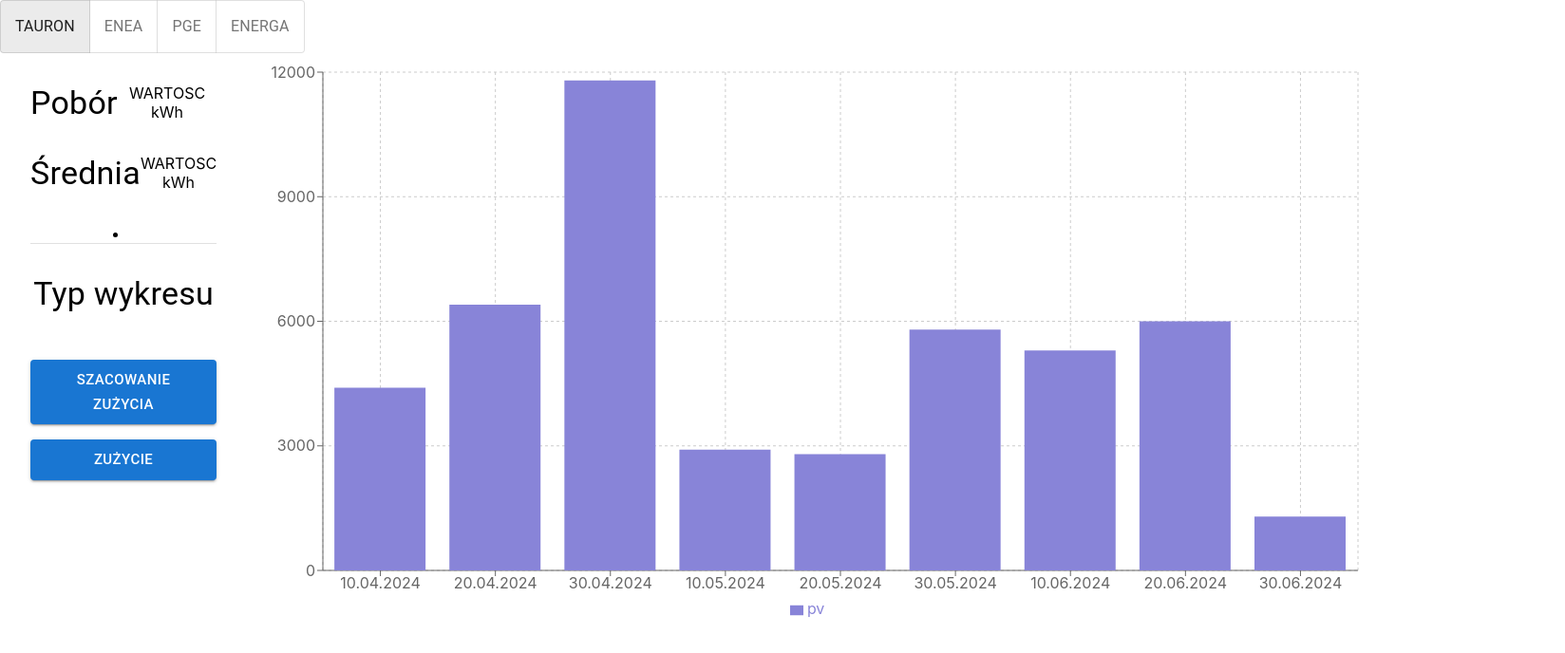
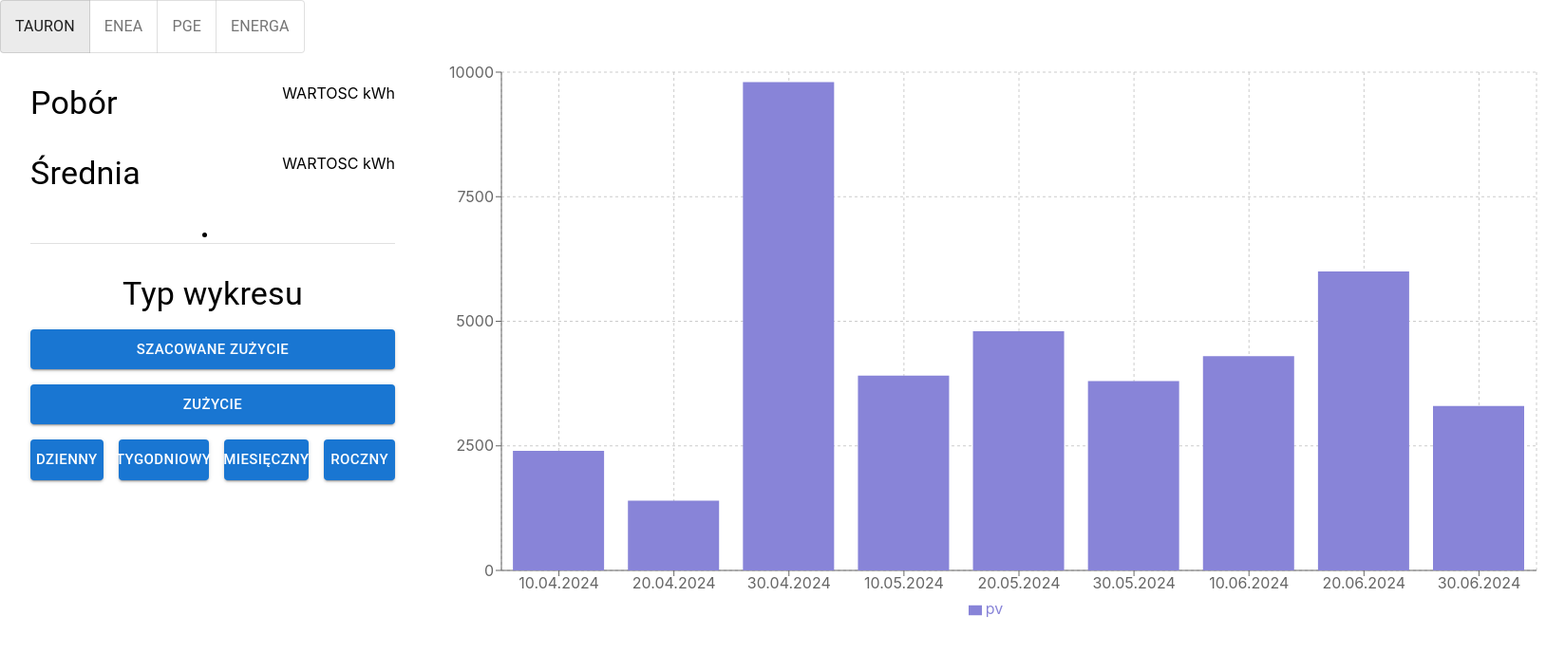
Before and after one commit to Pawlow19/LicznikEnergii, a React (Create React App) app: page / in a window 1280 px wide. Shown: the top 688 px of the page at 95% size, 1648 px wide, since content can reach past the window. Built offline with nearby package versions, Linux system fonts and the light colour scheme.

Commit message:
Primo
Na razie zrobiony chart2 ze sztywnymi danymi, dodane przyciski do poszczególnych rodzajów wykresów.

```diff
--- a/src/views/homepage/chart2.js
+++ b/src/views/homepage/chart2.js
@@ -1,59 +1,61 @@
-import { Box } from '@mui/material'
-import React from 'react'
-import { BarChart, Bar, XAxis, YAxis, CartesianGrid, Tooltip, Legend, ResponsiveContainer } from 'recharts';
+import { Box } from '@mui/material';
+import React, { useState, useEffect } from 'react';
+import { BarChart, Bar, XAxis, YAxis, CartesianGrid, Tooltip, Legend } from 'recharts';
 
-    const data = [
-      {
-        name: '10.04.2024',
-        pv: 4400,
-        amt: 2400,
-      },
-      {
-        name: '20.04.2024',
-        pv: 6398,
-        amt: 2210,
-      },
-      {
-        name: '30.04.2024',
-        pv: 11800,
-        amt: 2290,
-      },
-      {
-        name: '10.05.2024',
-        pv: 2908,
-        amt: 2000,
-      },
-      {
-        name: '20.05.2024',
-        pv: 2800,
-        amt: 2181,
-      },
-      {
-        name: '30.05.2024',
-        pv: 5800,
-        amt: 2500,
-      },
-      {
-          name: '10.06.2024',
-          pv: 5300,
-          amt: 2100,
-        },
-        {
-          name: '20.06.2024',
-          pv: 6000,
-          amt: 2100,
-        },
-        {
-          name: '30.06.2024',
-          pv: 1300,
-          amt: 2100,
-        },
-      ];
+const Chart2 = ({ timeFrame }) => {
+  const [data, setData] = useState([]);
 
-const Chart2 = () => {
-    console.log("chart2");
+  useEffect(() => {
+    const fetchData = () => {
+      switch (timeFrame) {
+        case 'day':
+          const dayData = Array.from({ length: 24 }, (_, i) => ({
+            name: `${i.toString().padStart(2, '0')}:00`,
+            pv: [
+              10, 15, 12, 13, 0, 1, 2, 20, 33, 21, 6, 12, 55, 33, 22, 44, 55, 66, 1, 0, 4, 2, 5, 4
+            ][i]
+          }));
+          setData(dayData);
+          break;
+        case 'week':
+          const weekData = Array.from({ length: 7 }, (_, i) => ({
+            name: [
+              "Poniedziałek", "Wtorek", "Środa", "Czwartek", "Piątek", "Sobota", "Niedziela"
+            ][i],
+            pv: [
+              200, 150, 300, 400, 180, 75, 100
+            ][i]
+          }));
+          setData(weekData);
+          break;
+        case 'month':
+          const monthData = Array.from({ length: 31 }, (_, i) => ({
+            name: `${i + 1}`,
+            pv: [
+              200, 150, 300, 400, 180, 75, 100, 200, 150, 300, 400, 180, 75, 100, 200, 150, 300, 400, 180, 75, 100, 200, 150, 300, 400, 180, 75, 100, 25, 24
+            ][i]
+          }));
+          setData(monthData);
+          break;
+        case 'year':
+          const yearData = Array.from({ length: 12 }, (_, i) => ({
+            name: `${i + 1}.2024`,
+            pv: [
+              2000, 3000, 4000, 5000, 6000, 2000, 2000, 3000, 4000, 5000, 6000, 2000
+            ][i]
+          }));
+          setData(yearData);
+          break;
+        default:
+          setData([]);
+      }
+    };
+
+    fetchData();
+  }, [timeFrame]);
+
   return (
-    <Box sx={{width: "100%", height: "100%"}}>
+    <Box sx={{ width: "100%", height: "100%" }}>
       <BarChart
         width={1200}
         height={600}
@@ -73,7 +75,7 @@ const Chart2 = () => {
         <Bar dataKey="pv" stackId="a" fill="#8884d8" />
       </BarChart>
     </Box>
-  )
-}
+  );
+};
 
-export default Chart2
+export default Chart2;
--- a/src/views/homepage/energyMeter.js
+++ b/src/views/homepage/energyMeter.js
@@ -1,7 +1,19 @@
-import { Box, Typography, Divider, Button } from '@mui/material'
-import React,  { useState } from 'react'
+import { Box, Typography, Divider, Button } from '@mui/material';
+import React, { useState } from 'react';
 
-const EnergyMeter = ({childToParent}) => {
+const EnergyMeter = ({ childToParent }) => {
+  const [timeFrame, setTimeFrame] = useState("day");
+  const [chartType, setChartType] = useState("1");
+
+  const handleTimeFrameChange = (frame) => {
+    setTimeFrame(frame);
+    childToParent({ chartType, timeFrame: frame });
+  }
+
+  const handleChartTypeChange = (type) => {
+    setChartType(type);
+    childToParent({ chartType: type, timeFrame });
+  }
 
   return (
     <Box sx={{width: "30%", margin: "2rem"}}>
@@ -14,13 +26,19 @@ const EnergyMeter = ({childToParent}) => {
             <Typography variant='h8'>WARTOSC kWh</Typography>
         </Box>
         <Divider component="li" />
-        <Box sx={{display: 'flex', justifyContent: "space-between", marginTop: "2rem", flexDirection: "column"}}>
-            <Typography variant='h4' marginBottom="3rem">Typ wykresu</Typography>
-            <Button onClick={() => childToParent("1")} variant="contained" size="large" sx={{marginBottom: "1rem"}}>Szacowanie zużycia</Button>
-            <Button onClick={ () => childToParent("2")} variant="contained" size="large" sx={{marginBottom: "1rem"}}>Zużycie</Button>
+        <Box sx={{display: 'flex', flexDirection: "column", marginTop: "2rem"}}>
+            <Typography variant='h4' marginBottom="1rem">Typ wykresu</Typography>
+            <Button onClick={() => handleChartTypeChange("1")} variant="contained" size="large" sx={{marginBottom: "1rem"}}>Szacowane zużycie</Button>
+            <Button onClick={() => handleChartTypeChange("2")} variant="contained" size="large">Zużycie</Button>
+        </Box>
+        <Box sx={{display: 'flex', justifyContent: "space-between", marginTop: "1rem"}}>
+            <Button onClick={() => handleTimeFrameChange("day")} variant="contained" size="large" sx={{marginRight: "1rem"}}>Dzienny</Button>
+            <Button onClick={() => handleTimeFrameChange("week")} variant="contained" size="large" sx={{marginRight: "1rem"}}>Tygodniowy</Button>
+            <Button onClick={() => handleTimeFrameChange("month")} variant="contained" size="large" sx={{marginRight: "1rem"}}>Miesięczny</Button>
+            <Button onClick={() => handleTimeFrameChange("year")} variant="contained" size="large">Roczny</Button>
         </Box>
     </Box>
   )
 }
 
-export default EnergyMeter
+export default EnergyMeter;
--- a/src/views/homepage/homePage.js
+++ b/src/views/homepage/homePage.js
@@ -1,26 +1,32 @@
-import { Box } from '@mui/material'
-import React, {useState} from 'react'
-import SuppliersBar from './suppliersBar'
-import EnergyMeter from './energyMeter'
-import Chart from './chart'
-import Chart2 from './chart2'
+import { Box } from '@mui/material';
+import React, { useState } from 'react';
+import SuppliersBar from './suppliersBar';
+import EnergyMeter from './energyMeter';
+import Chart from './chart';
+import Chart2 from './chart2';
 
 export const HomePage = () => {
-  const [data, setData] = useState("2");
+  const [data, setData] = useState("1");
+  const [selectedTimeFrame, setSelectedTimeFrame] = useState("day");
   const [supplierChoice, setSupplierChoice] = useState("TAURON");
-  const childToParent = (childdata) => {
-    setData(childdata);
+
+  const handleChildData = (childdata) => {
+    setData(childdata.chartType);
+    setSelectedTimeFrame(childdata.timeFrame);
+    //console.log(childdata.timeFrame);
   }
-  const supplier = (childdata) => {
+
+  const handleSupplierChange = (childdata) => {
     setSupplierChoice(childdata);
-    console.log(childdata);
+    //console.log(childdata);
   }
+
   return (
     <Box sx={{display: "flex", flexDirection: "column", height: '100vh', width: "100vw"}}>
-        <SuppliersBar supplier={supplier}/>
+        <SuppliersBar supplier={handleSupplierChange}/>
         <Box sx={{display: "flex", flexDirection: "row", height: '90%', width: "100%"}}>
-            <EnergyMeter childToParent={childToParent}/>
-            {data ==="1" ? <Chart/> : <Chart2/>}
+            <EnergyMeter childToParent={handleChildData}/>
+            {data ==="1" ? <Chart timeFrame={selectedTimeFrame}/> : <Chart2 timeFrame={selectedTimeFrame}/>}
         </Box>
     </Box>
   )
```
Also changed, not shown: src/data.json (added, +32 -0 lines). Lines whose indentation alone changed are shown as unchanged.
